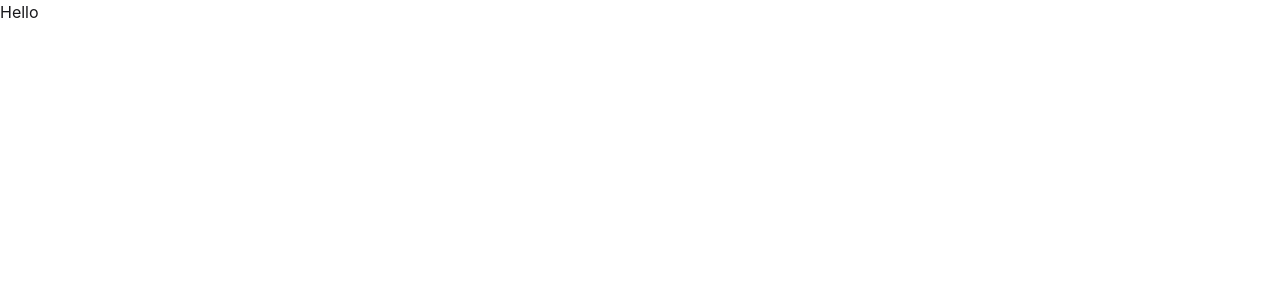
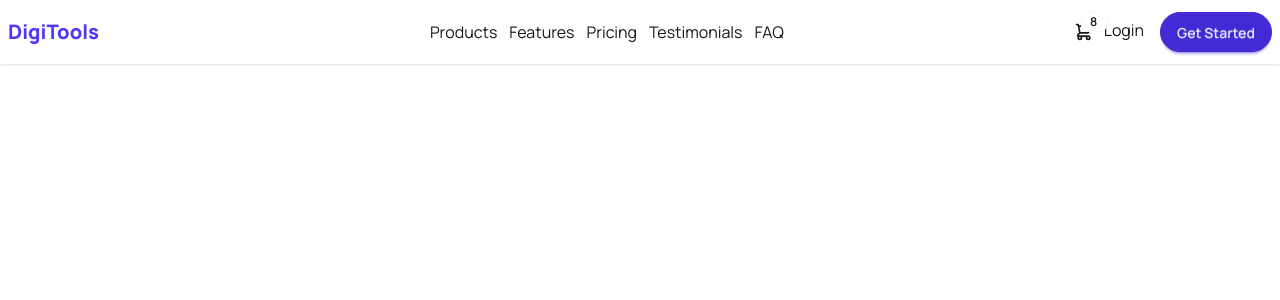
Before and after one commit to boduruddin84/digi-tools, a React (Vite) app: page / in a window 1280 px wide. Shown: the top 300 px of the page. Built offline with nearby package versions, Linux system fonts and the light colour scheme.

Commit message:
NavBar Completed

```diff
--- a/src/App.jsx
+++ b/src/App.jsx
@@ -1,11 +1,12 @@
 import './App.css'
+import NavBar from './components/navBar/NavBar'
 
 function App() {
 
 
   return (
     <>
-      Hello
+      <NavBar />
     </>
   )
 }
--- a/src/components/navBar/NavBar.jsx
+++ b/src/components/navBar/NavBar.jsx
@@ -0,0 +1,57 @@
+const NavBar = () => {
+  return (
+    <div className="container mx-auto">
+      <div className="navbar bg-base-100 shadow-sm justify-between">
+        <div className="flex-1">
+          <a className="text-xl font-extrabold text-[#4F39F6]">DigiTools</a>
+        </div>
+
+        <div className="flex gap-3 mr-70">
+            <p>Products</p>
+            <p>Features</p>
+            <p>Pricing</p>
+            <p>Testimonials</p>
+            <p>FAQ</p>
+        </div>
+        <div className="flex-none">
+          <div className="dropdown dropdown-end">
+            <div
+              tabIndex={0}
+              role="button"
+              className="btn btn-ghost btn-circle"
+            >
+              <div className="indicator">
+                <svg
+                  xmlns="http://www.w3.org/2000/svg"
+                  className="h-5 w-5"
+                  fill="none"
+                  viewBox="0 0 24 24"
+                  stroke="currentColor"
+                >
+                  {" "}
+                  <path
+                    strokeLinecap="round"
+                    strokeLinejoin="round"
+                    strokeWidth="2"
+                    d="M3 3h2l.4 2M7 13h10l4-8H5.4M7 13L5.4 5M7 13l-2.293 2.293c-.63.63-.184 1.707.707 1.707H17m0 0a2 2 0 100 4 2 2 0 000-4zm-8 2a2 2 0 11-4 0 2 2 0 014 0z"
+                  />{" "}
+                </svg>
+                <span className="badge badge-sm indicator-item">8</span>
+              </div>
+            </div>
+
+          </div>
+          <div className="dropdown dropdown-end">
+            <div className="space-x-4">
+                <button>Login</button>
+                <button className="btn btn-primary rounded-full">Get Started</button>
+            </div>
+
+          </div>
+        </div>
+      </div>
+    </div>
+  );
+};
+
+export default NavBar;
--- a/src/index.css
+++ b/src/index.css
@@ -1,2 +1,9 @@
+@import url('https://fonts.googleapis.com/css2?family=Manrope:wght@200..800&display=swap');
+
 @import "tailwindcss";
 @plugin "daisyui";
+
+
+* {
+    font-family: "Manrope", sans-serif;
+}
```
